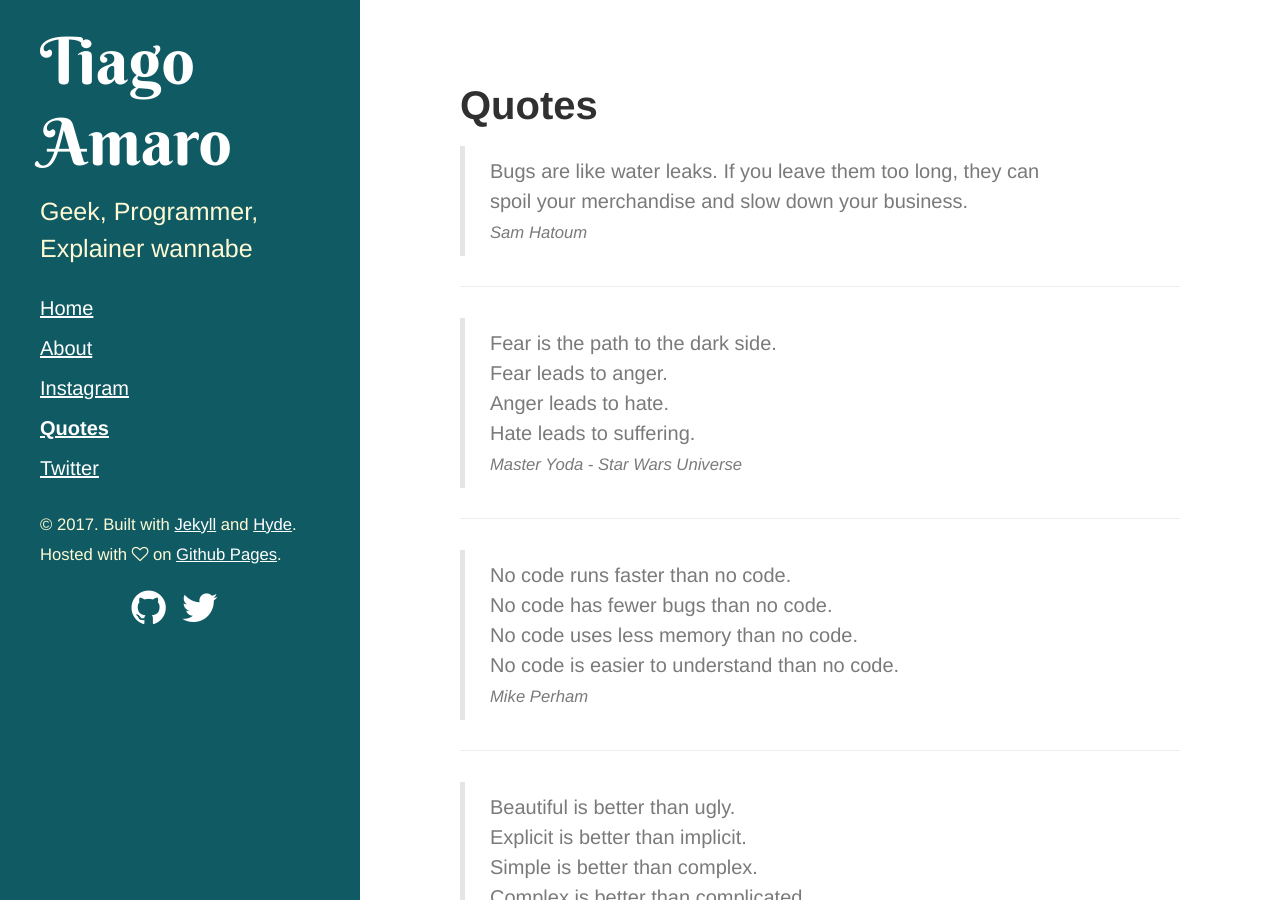
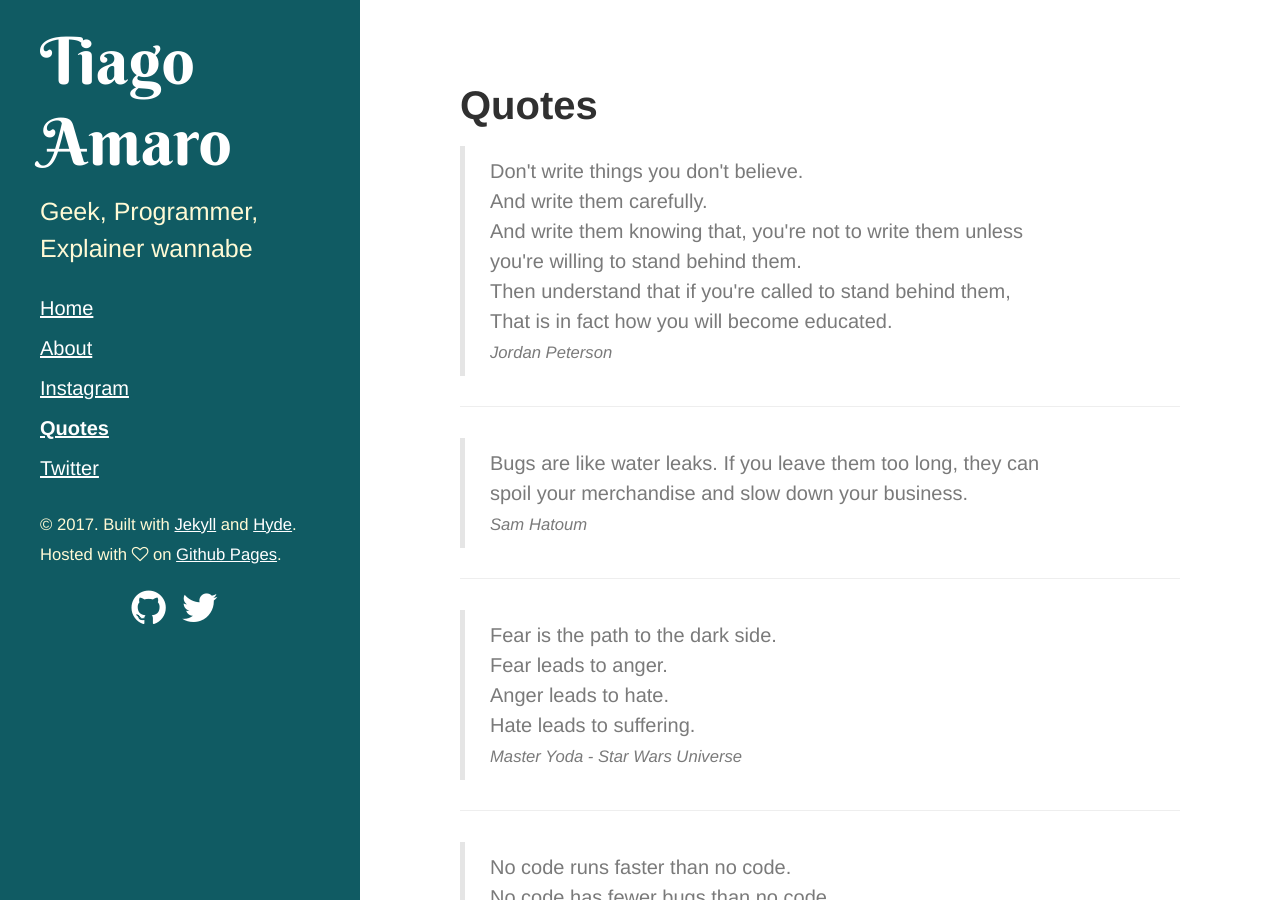
Before and after one commit to tiagoamaro/tiagoamaro.com.br_jekyll, a Jekyll site: the page built from quotes.html, in a window 1280 px wide and 900 px high. Built offline with Jekyll 4.4.1, drawn with Linux system fonts in a browser that asks for light colours; nearby versions of some CDN libraries.

Commit message:
add Jordan Peterson’s quote

```diff
--- a/quotes.html
+++ b/quotes.html
@@ -2,6 +2,19 @@
 layout: page
 title: Quotes
 ---
+
+<div class="quotation">
+    <blockquote>
+        Don't write things you don't believe. <br>
+        And write them carefully. <br>
+        And write them knowing that, you're not to write them unless you're willing to stand behind them. <br>
+        Then understand that if you're called to stand behind them, <br>
+        That is in fact how you will become educated. <br>
+        <small><cite>Jordan Peterson</cite></small>
+    </blockquote>
+</div>
+
+<hr>
 
 <div class="quotation">
     <blockquote>
```
